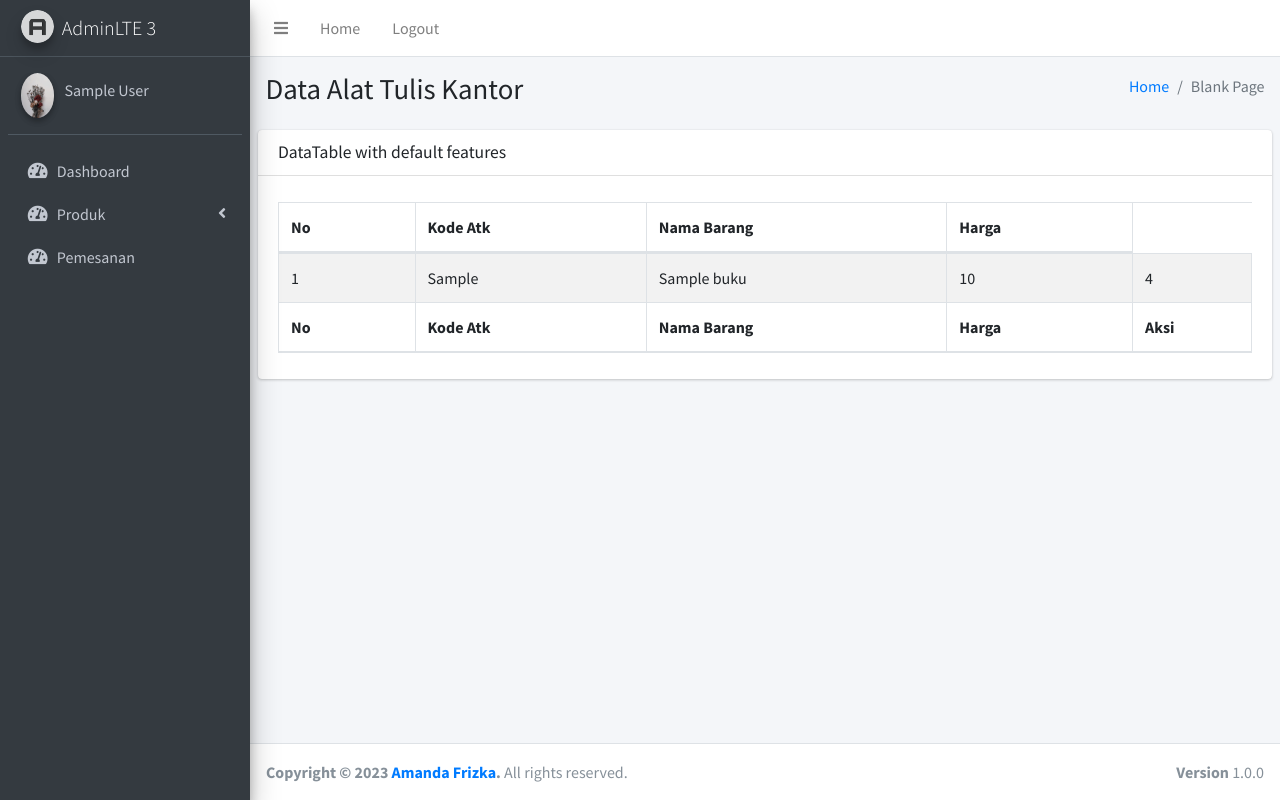
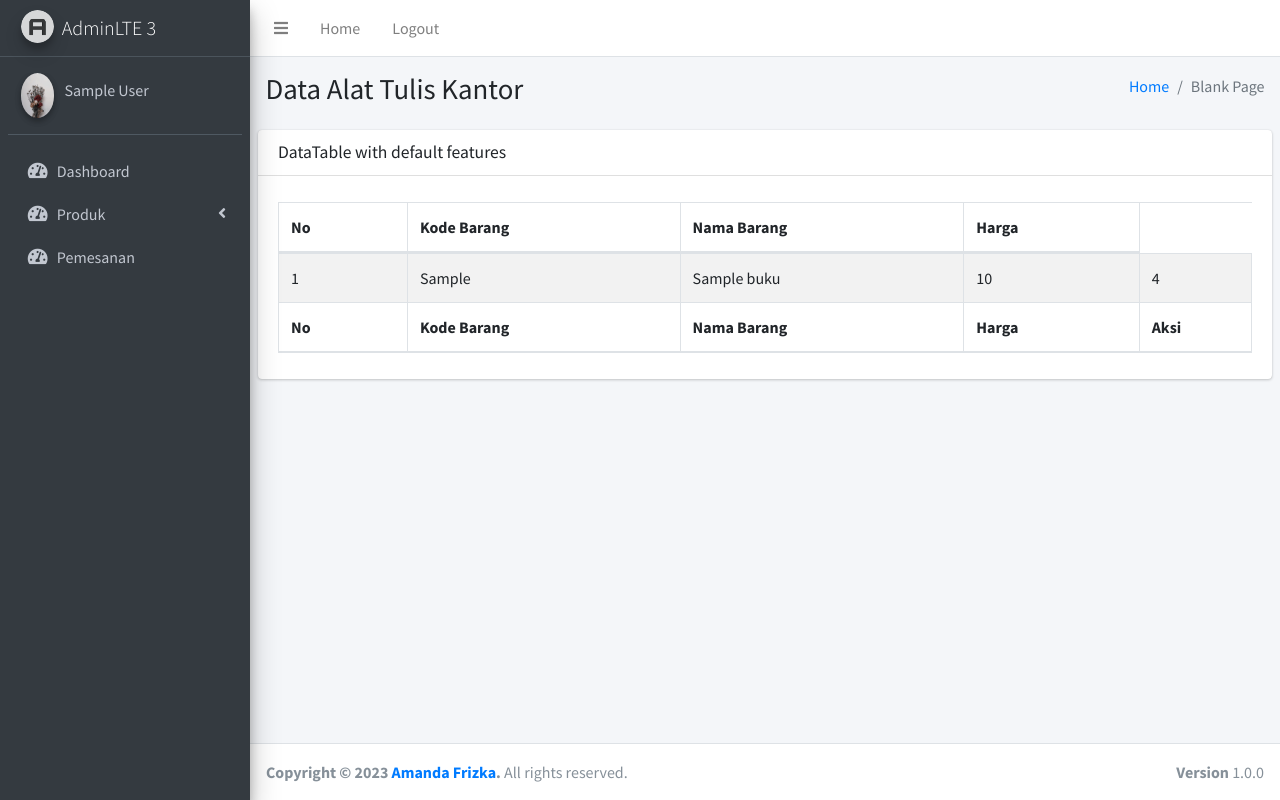
Before and after one commit to amandafrz/projek1, a PHP site: page /atk.php in a window 1280 px wide. Run offline with PHP 8.4, Linux system fonts and the light colour scheme; the visitor is signed in with stand-in values (Sample User, id 1); tables that the repository leaves empty or names only in its code hold one stand-in row (values such as "Sample post"); some libraries are stand-ins or nearby versions.

Commit message:
update lagi

```diff
--- a/atk.php
+++ b/atk.php
@@ -62,7 +62,7 @@ include_once("cek_login.php");
                   <thead>
                   <tr>
                   <th>No</th>
-                    <th>Kode Atk</th>
+                    <th>Kode Barang</th>
                     <th>Nama Barang</th>
                     <th>Harga</th>
                   </tr>
@@ -93,7 +93,7 @@ include_once("cek_login.php");
                   <tfoot>
                   <tr>
                   <th>No</th>
-                    <th>Kode Atk</th>
+                    <th>Kode Barang</th>
                     <th>Nama Barang</th>
                     <th>Harga</th>
                     <th>Aksi</th>
```
Also changed, not shown: tambahbuku.php (+8 -2 lines).
